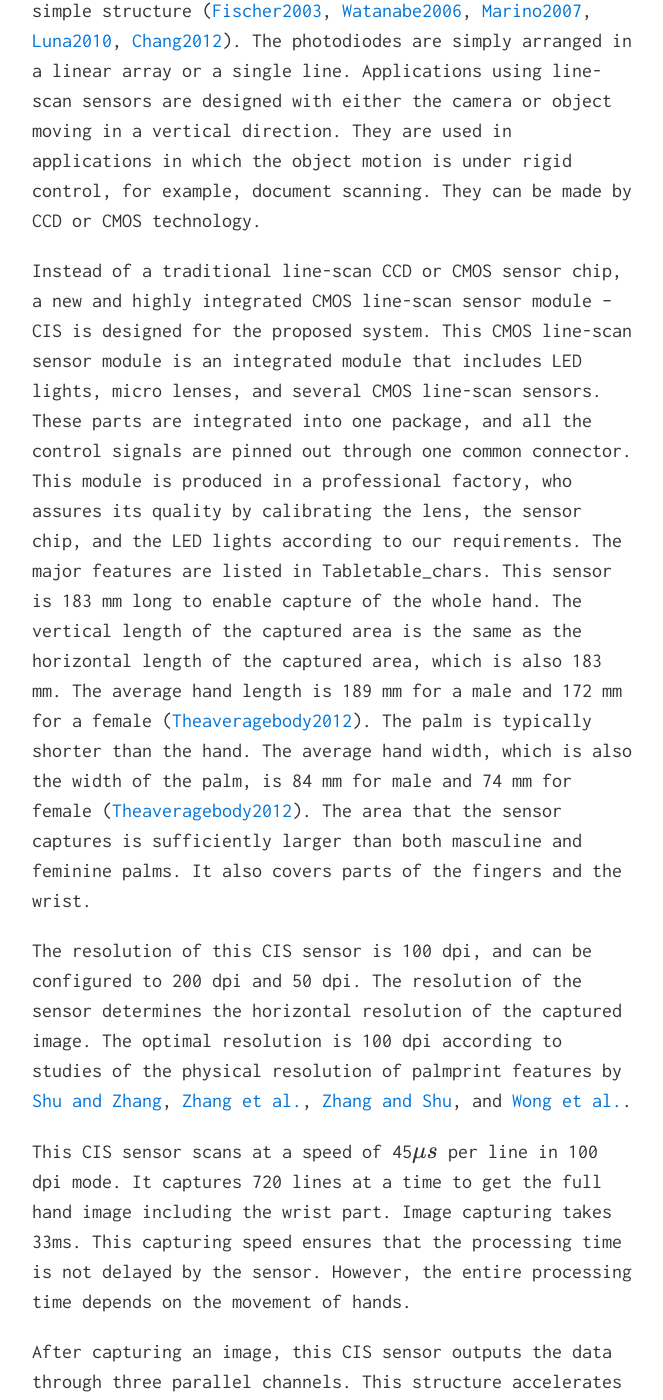
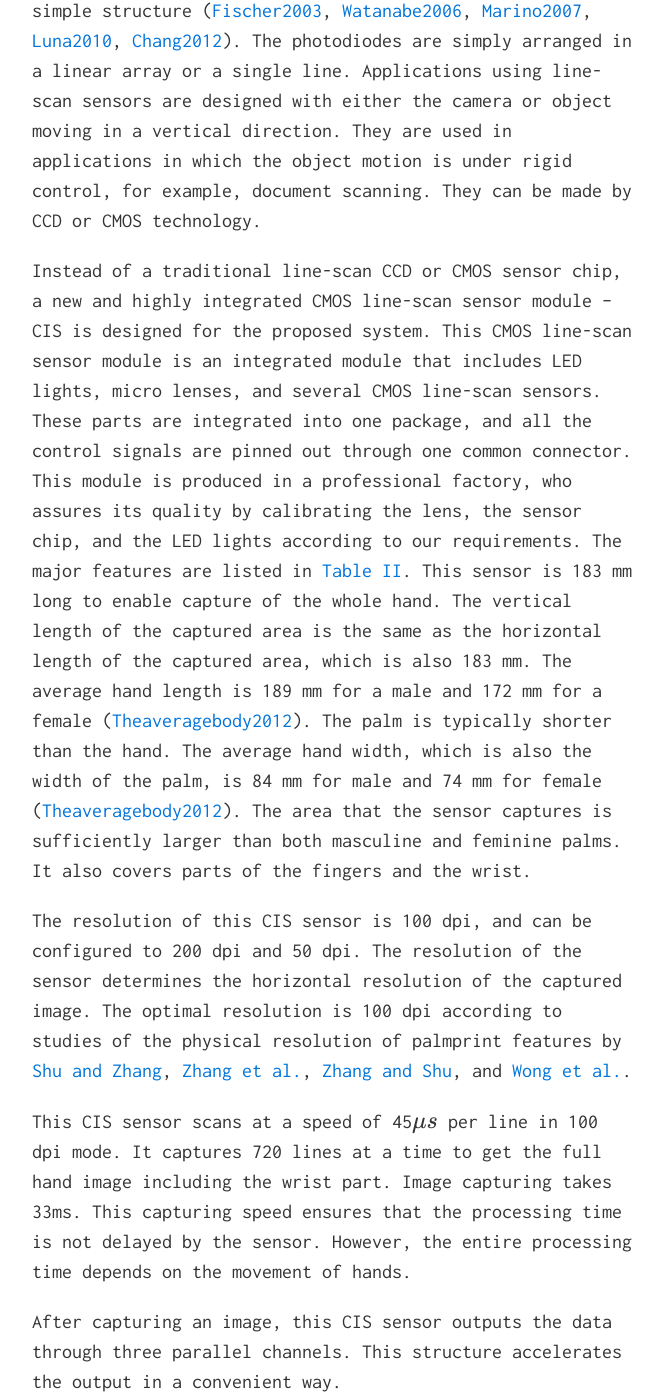
Before and after one commit to quxiaofeng/lps, a Jekyll site: the page built from lps.md, in a window 1280 px wide and 1400 px high, scrolled down 16416 px. Shown: the whole window, without its empty margins (308-971 px from the left). Built offline with Jekyll 4.4.1, drawn with Linux system fonts in a browser that asks for light colours; nearby versions of some CDN libraries; some of the changed text lies outside the part shown.

Commit message:
updated lps With table refs
Signed-off-by: Xiaofeng QU <xiaofeng.qu.hk@ieee.org>

```diff
--- a/lps.md
+++ b/lps.md
@@ -121,7 +121,7 @@
 </a>
 *Fig. 4 Diagram of the system framework.*
 
-To achieve these objectives, all parts of the system should be considered, as shown in Tabletable_factors.
+To achieve these objectives, all parts of the system should be considered, as shown in [Table I](#table_factors).
 
 The data flow speed of the system is defined by the slowest part. Hence, each part should be optimized to maximum speed. First, the synchronizing unit should generate accurate synchronizing pulses according to the movement of the hand to minimize the lag. Second, the sensor should be fast enough for real-time image capturing to minimize the data waiting time in the buffer. The driver of the sensor should generate driver signals at a proper speed and accurate timing to minimize the lag. Third, the speed of the A/D converter should be faster than the output of the pixels. A buffer could help cache the data while waiting for transfer through the interface. With this setting, the data flow speed is only dependent on the image sensor.
 
@@ -131,7 +131,7 @@
 
 A line-scan sensor is a kind of image sensor with a very simple structure ([Fischer2003][Fischer2003], [Watanabe2006][Watanabe2006], [Marino2007][Marino2007], [Luna2010][Luna2010], [Chang2012][Chang2012]). The photodiodes are simply arranged in a linear array or a single line. Applications using line-scan sensors are designed with either the camera or object moving in a vertical direction. They are used in applications in which the object motion is under rigid control, for example, document scanning. They can be made by CCD or CMOS technology.
 
-Instead of a traditional line-scan CCD or CMOS sensor chip, a new and highly integrated CMOS line-scan sensor module -- CIS is designed for the proposed system. This CMOS line-scan sensor module is an integrated module that includes LED lights, micro lenses, and several CMOS line-scan sensors. These parts are integrated into one package, and all the control signals are pinned out through one common connector. This module is produced in a professional factory, who assures its quality by calibrating the lens, the sensor chip, and the LED lights according to our requirements. The major features are listed in Tabletable_chars. This sensor is 183 mm long to enable capture of the whole hand. The vertical length of the captured area is the same as the horizontal length of the captured area, which is also 183 mm. The average hand length is 189 mm for a male and 172 mm for a female ([Theaveragebody2012][Theaveragebody2012]). The palm is typically shorter than the hand. The average hand width, which is also the width of the palm, is 84 mm for male and 74 mm for female ([Theaveragebody2012][Theaveragebody2012]). The area that the sensor captures is sufficiently larger than both masculine and feminine palms. It also covers parts of the fingers and the wrist.
+Instead of a traditional line-scan CCD or CMOS sensor chip, a new and highly integrated CMOS line-scan sensor module -- CIS is designed for the proposed system. This CMOS line-scan sensor module is an integrated module that includes LED lights, micro lenses, and several CMOS line-scan sensors. These parts are integrated into one package, and all the control signals are pinned out through one common connector. This module is produced in a professional factory, who assures its quality by calibrating the lens, the sensor chip, and the LED lights according to our requirements. The major features are listed in [Table II](#table_chars). This sensor is 183 mm long to enable capture of the whole hand. The vertical length of the captured area is the same as the horizontal length of the captured area, which is also 183 mm. The average hand length is 189 mm for a male and 172 mm for a female ([Theaveragebody2012][Theaveragebody2012]). The palm is typically shorter than the hand. The average hand width, which is also the width of the palm, is 84 mm for male and 74 mm for female ([Theaveragebody2012][Theaveragebody2012]). The area that the sensor captures is sufficiently larger than both masculine and feminine palms. It also covers parts of the fingers and the wrist.
 
 The resolution of this CIS sensor is 100 dpi, and can be configured to 200 dpi and 50 dpi. The resolution of the sensor determines the horizontal resolution of the captured image. The optimal resolution is 100 dpi according to studies of the physical resolution of palmprint features by [Shu and Zhang][Shu1998], [Zhang et al.][Zhang1999], [Zhang and Shu][Zhang2003a], and [Wong et al.][Wong2005].
 
@@ -141,7 +141,7 @@
 
 This CIS module is equipped with a rod lens array (RLA). The RLA is an array of cylindrical rod lenses, which are highly polished small diameter rods made of transparent homogeneous materials. They work as cylindrical lens for the linear array CMOS sensor pixel by pixel. The typical working distance of this kind of lens is about several millimeters. In the customized module, it was 3mm (-2 mm / +4 mm).
 
-As shown in Tabletable_chars, there are four types of LEDs deployed in our CIS module, 630 nm for red, 520 nm for green, 465 nm for blue and 940 nm for infrared spectra. Typical palmprint features lay in the visible spectrum, from 380 nm to 780 nm. They make a hybrid of white with color temperature of 6500K. Recent research ([Zhang2010][Zhang2010]) has discovered that multi-spectral palmprint images are better than traditional palmprint recognition using the visible spectrum only. In the proposed CIS module, near infrared LEDs are deployed with the same intensity as the white light. The combination of visible and infrared illumination is good for anti-spoofing.
+As shown in [Table II](#table_chars), there are four types of LEDs deployed in our CIS module, 630 nm for red, 520 nm for green, 465 nm for blue and 940 nm for infrared spectra. Typical palmprint features lay in the visible spectrum, from 380 nm to 780 nm. They make a hybrid of white with color temperature of 6500K. Recent research ([Zhang2010][Zhang2010]) has discovered that multi-spectral palmprint images are better than traditional palmprint recognition using the visible spectrum only. In the proposed CIS module, near infrared LEDs are deployed with the same intensity as the white light. The combination of visible and infrared illumination is good for anti-spoofing.
 
 ### 3.4 Synchronizing Unit
 
@@ -274,7 +274,7 @@
 
 ### 4.3 Comparisons with Current Area Sensor-Based Palmprint Systems
 
-A detailed comparison with area sensor-based palmprint system is shown in Tabletable_compare. The shape of LPS is 22 cm \\( \\times \\) 5 cm \\( \\times \\) 5 cm. Compared with current area image sensor-based palmprint acquisition systems (32 cm \\( \\times \\) 16 cm \\( \\times \\) 19 cm ([Zhang2003a][Zhang2003a]), 32 cm \\( \\times \\) 16 cm \\( \\times \\) 19 cm ([Wong2005][Wong2005]), 34 cm \\( \\times \\) 28 cm \\( \\times \\) 26 cm ([Zhang2010][Zhang2010])), the proposed system is much smaller. The volume of the proposed system is less than 6% of the volume of the area-based ones. The volume of area sensor-based systems could not be reduced further using the same imaging structure. Theoretically, the area-based design could not reduce the shape smaller than 16 cm \\( \\times \\) 16 cm \\( \\times \\) 20 cm, considering the space taken by the optical path and the back cover. In contrast, the shape of LPS could be further reduced after moderate improvements.
+A detailed comparison with area sensor-based palmprint system is shown in [Table III](#table_compare). The shape of LPS is 22 cm \\( \\times \\) 5 cm \\( \\times \\) 5 cm. Compared with current area image sensor-based palmprint acquisition systems (32 cm \\( \\times \\) 16 cm \\( \\times \\) 19 cm ([Zhang2003a][Zhang2003a]), 32 cm \\( \\times \\) 16 cm \\( \\times \\) 19 cm ([Wong2005][Wong2005]), 34 cm \\( \\times \\) 28 cm \\( \\times \\) 26 cm ([Zhang2010][Zhang2010])), the proposed system is much smaller. The volume of the proposed system is less than 6% of the volume of the area-based ones. The volume of area sensor-based systems could not be reduced further using the same imaging structure. Theoretically, the area-based design could not reduce the shape smaller than 16 cm \\( \\times \\) 16 cm \\( \\times \\) 20 cm, considering the space taken by the optical path and the back cover. In contrast, the shape of LPS could be further reduced after moderate improvements.
 
 The proposed LPS with the novel synchronizing unit has improved the speed performance of the palmprint sampling process. LPS works faster than area-based ones when the hand is moving fast. More importantly, LPS captures samples according to the user's movement. The speed of capture is self-adaptive to the user. The capture timing is synchronized to the movement of the human hand.
 
```
Also changed, not shown: other parts of lps.md (+2 -2 lines).
